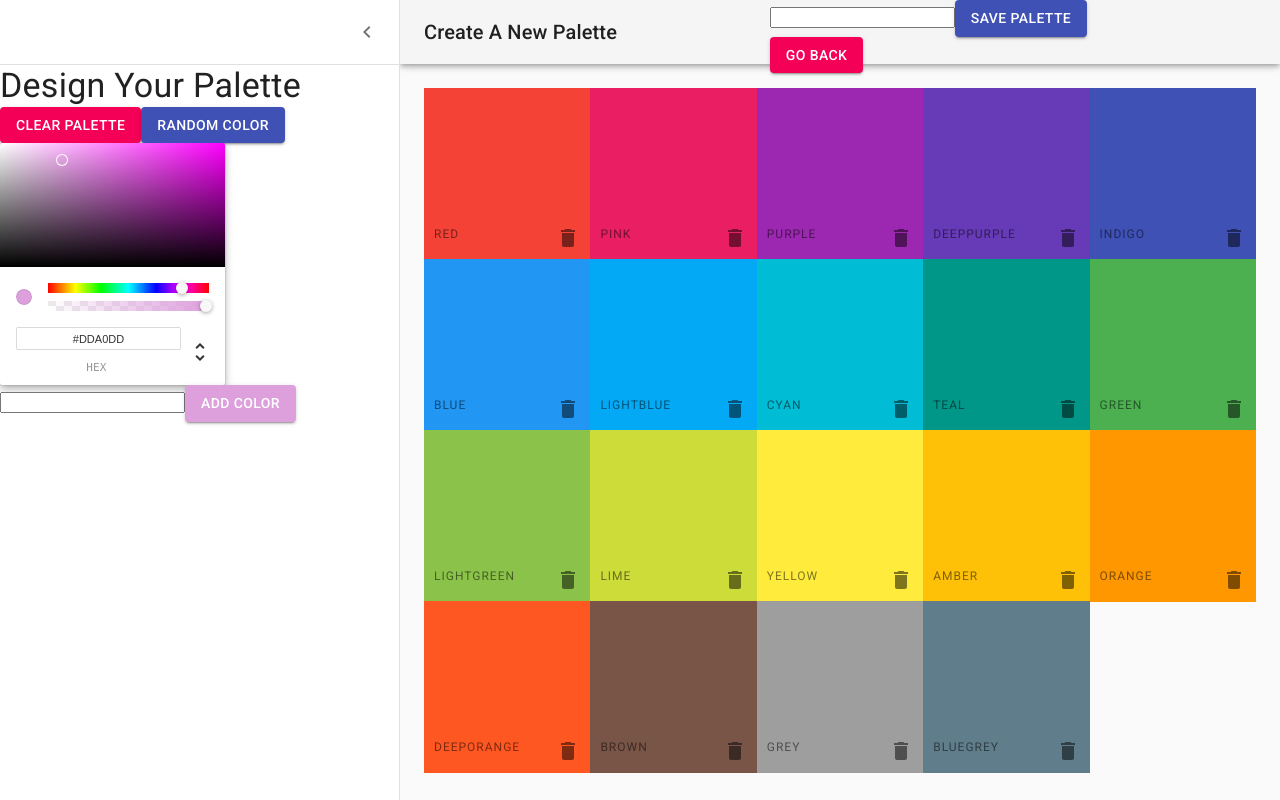
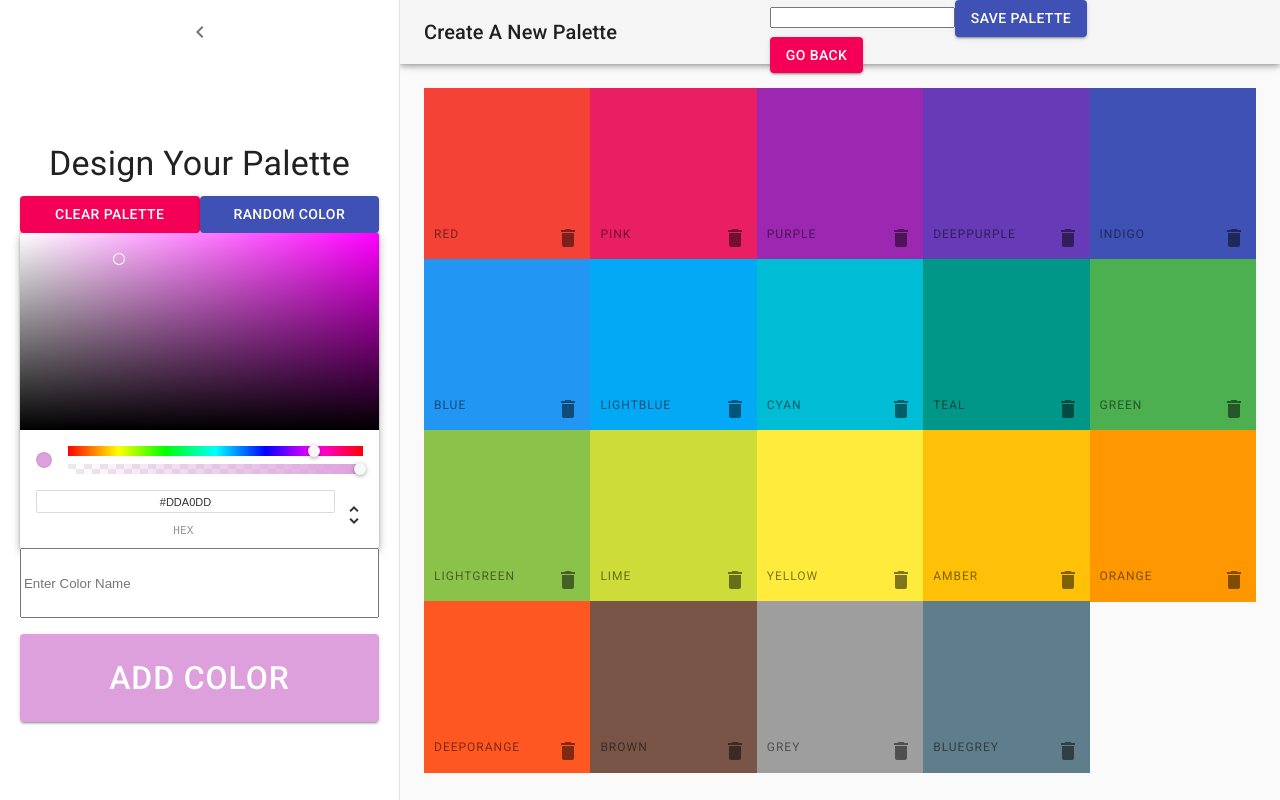
Before and after one commit to Vainakh/Colors_App, a React (Create React App) app: page /palette/new in a window 1280 px wide. Both pictures are taken after a click on the button 36 px from the left and 32 px from the top of the page. Built offline with nearby package versions, Linux system fonts and the light colour scheme.

Commit message:
Style color picker sub components

```diff
--- a/src/ColorPickerForm.js
+++ b/src/ColorPickerForm.js
@@ -20,7 +20,28 @@ import DraggableColorList from './DraggableColorList';
 import {arrayMove} from "react-sortable-hoc";
 import PaletteFormNav from './PaletteFormNav';
 
+const styles = () => ({
+  picker: {
+    width: '100% !important',
+    margin: 'auto'
+  },
+  addColor: {
+    width: '100%',
+    padding: '1rem',
+    marginTop: '1rem',
+    fontSize: '2rem'
+  },
+  colorNameInput: {
+    width: '100%',
+    height: '70px',
+    margin: 'normal'
+  }
+})
+
 class ColorPickerForm extends Component {
+  constructor(props) {
+    super();
+  }
 
   render() {
     const {
@@ -29,17 +50,25 @@ class ColorPickerForm extends Component {
       updateCurrentColor,
       addNewColor,
       newName,
-      handleNameChange
+      handleNameChange,
+      classes
     } = this.props;
 
     return (
-      <div>
+      <div >
         <ChromePicker
           color={currentColor}
-          onChangeComplete={updateCurrentColor}/>
-        <form onSubmit={addNewColor}>
+          onChangeComplete={updateCurrentColor}
+          className={classes.picker}
+          />
+        <form
+          className={classes.picker}
+          onSubmit={addNewColor}>
           <input
+            className={classes.colorNameInput}
             value={newName}
+            placeholder="Enter Color Name"
+            variant='filled'
             onChange={handleNameChange}
             // validators={[
             //   'required',
@@ -58,6 +87,7 @@ class ColorPickerForm extends Component {
             color='primary'
             disabled={paletteIsFull}
             style={{backgroundColor: paletteIsFull ? "grey" : currentColor}}
+            className={classes.addColor}
           >
           {paletteIsFull ? "Palette is Full" : "Add Color"}
           </Button>
@@ -67,4 +97,4 @@ class ColorPickerForm extends Component {
   }
 }
 
-export default ColorPickerForm;
+export default withStyles(styles)(ColorPickerForm);
--- a/src/NewPaletteForm.js
+++ b/src/NewPaletteForm.js
@@ -53,6 +53,8 @@ const useStyles = makeStyles((theme) => ({
   },
   drawerPaper: {
     width: drawerWidth,
+    display: 'flex',
+    alignItems: 'center'
   },
   drawerHeader: {
     display: 'flex',
@@ -79,6 +81,20 @@ const useStyles = makeStyles((theme) => ({
     }),
     marginLeft: 0,
   },
+  container: {
+    width: '90%',
+    height: '100%',
+    display: 'flex',
+    flexDirection: 'column',
+    justifyContent: 'center',
+    alignItems: 'center'
+  },
+  buttons: {
+    width: '100%'
+  },
+  button: {
+    width: '50%'
+  }
 }));
 
 function NewPaletteForm(props) {
@@ -191,17 +207,24 @@ function NewPaletteForm(props) {
           </IconButton>
         </div>
         <Divider />
-          <Typography variant="h4">
+          <div className={classes.container}>
+            <Typography variant="h4" gutterBottom>
               Design Your Palette
             </Typography>
-          <div>
-            <Button variant='contained' color='secondary' onClick={clearColors}>Clear Palette</Button>
+            <div className={classes.buttons}>
+              <Button
+                variant='contained'
+                color='secondary'
+                onClick={clearColors}
+                className={classes.button}>
+                Clear Palette
+              </Button>
               <Button
                 variant='contained'
                 color='primary'
                 onClick={() => addRandomColor()}
                 disabled={paletteIsFull}
-              >
+                className={classes.button}>
                 Random Color
               </Button>
             </div>
@@ -213,6 +236,7 @@ function NewPaletteForm(props) {
             newName={newName}
             handleNameChange={handleNameChange}
           />
+        </div>
       </Drawer>
       <main
         className={clsx(classes.content, {
```
Lines whose indentation alone changed are shown as unchanged.
